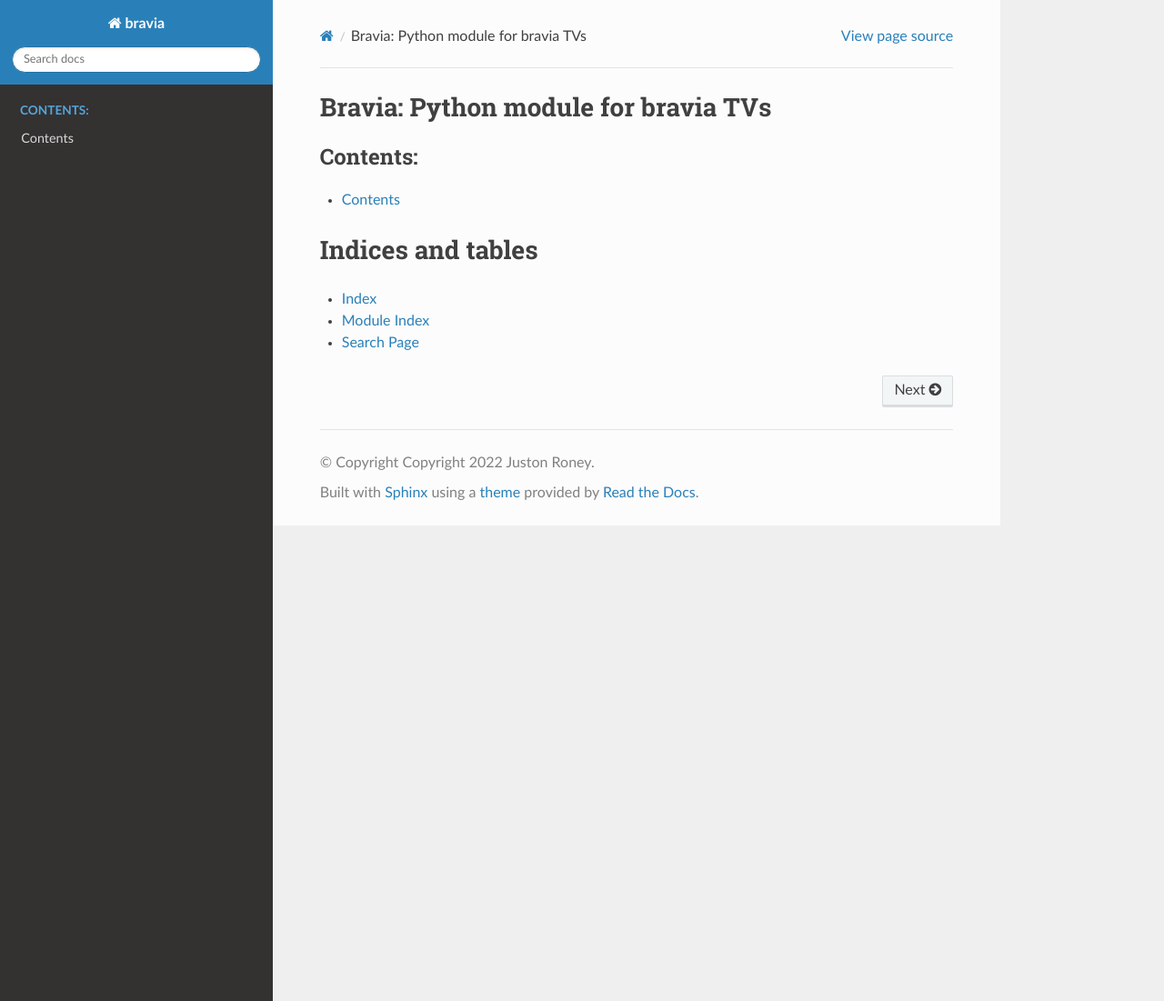
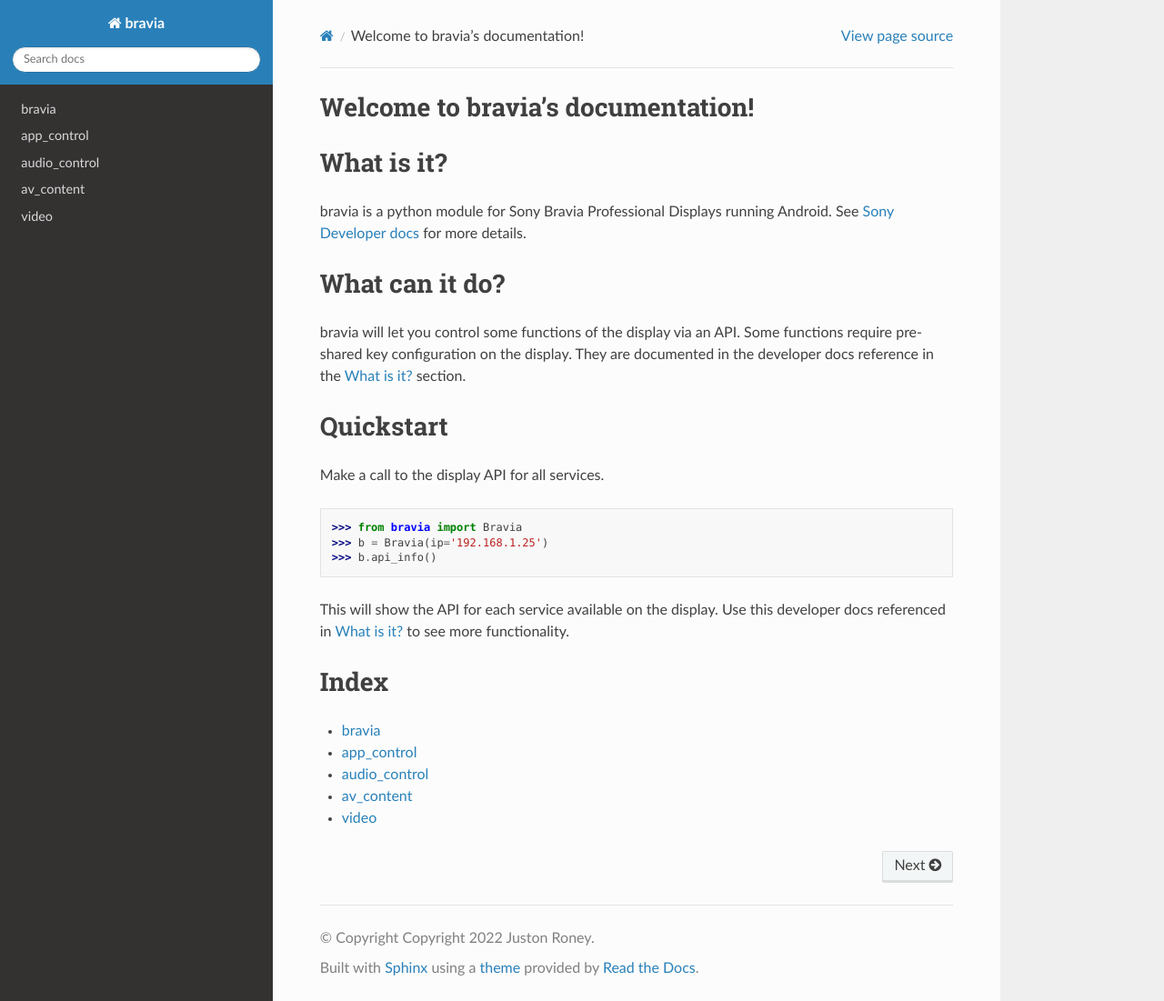
Before and after one commit to baconismycopilot/bravia, a Sphinx documentation site: the page built from docs/source/index.rst, in a window 1280 px wide and 1101 px high. Shown: the whole window at 91% size. Built offline with Sphinx 7.4.7 and the Read the Docs theme 2.0.0, drawn with Linux system fonts in a browser that asks for light colours.

Commit message:
update readme and documentation

```diff
--- a/docs/source/bravia.rst
+++ b/docs/source/bravia.rst
@@ -1,22 +1,34 @@
+bravia
+======
+
 .. autoclass:: bravia.Bravia
-   :members:
+    :members:
+    :show-inheritance:
+
+app_control
+===========
 
 .. autoclass:: bravia.AppControl
    :members:
+   :show-inheritance:
+
+audio_control
+=============
 
 .. autoclass:: bravia.AudioControl
    :members:
+   :show-inheritance:
+
+av_content
+==========
 
 .. autoclass:: bravia.AvContent
    :members:
+   :show-inheritance:
+
+video
+=====
 
 .. autoclass:: bravia.Video
    :members:
-
-Contents
---------
-
-.. automodule:: bravia
-   :members:
-   :undoc-members:
    :show-inheritance:
--- a/docs/source/conf.py
+++ b/docs/source/conf.py
@@ -13,8 +13,7 @@
 import os
 import sys
 
-sys.path.insert(0, os.path.abspath(os.path.join("..", "..")))
-print(sys.path[0])
+sys.path.insert(0, os.path.abspath("../.."))
 
 # -- Project information -----------------------------------------------------
 import bravia
--- a/docs/source/index.rst
+++ b/docs/source/index.rst
@@ -1,16 +1,40 @@
-Bravia: Python module for bravia TVs
-====================================
+Welcome to bravia's documentation!
+==================================
+
+.. _What is it?:
+
+What is it?
+===========
+
+bravia is a python module for Sony Bravia Professional Displays running Android.
+See `Sony Developer docs <https://pro-bravia.sony.net/develop/integrate/ip-control/index.html>`_
+for more details.
+
+.. _What can it do?:
+
+What can it do?
+===============
+
+bravia will let you control some functions of the display via an API. Some functions require
+pre-shared key configuration on the display. They are documented in the developer docs reference
+in the :ref:`What is it?` section.
+
+Quickstart
+==========
+
+Make a call to the display API for all services.
+
+    >>> from bravia import Bravia
+    >>> b = Bravia(ip='192.168.1.25')
+    >>> b.api_info()
+
+This will show the API for each service available on the display. Use this developer docs referenced in
+:ref:`What is it?` to see more functionality.
+
+Index
+=====
 
 .. toctree::
-   :maxdepth: 4
-   :caption: Contents:
+   :titlesonly:
 
    bravia
-
-
-Indices and tables
-==================
-
-* :ref:`genindex`
-* :ref:`modindex`
-* :ref:`search`
```
Also changed, not shown: README.md (+34 -7 lines), 2 other files.
